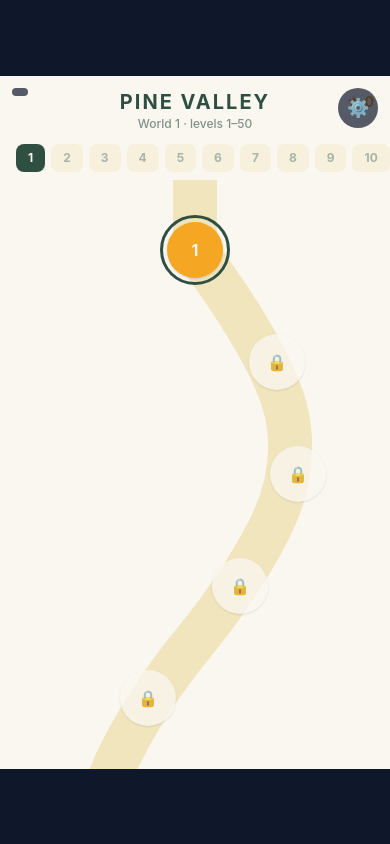
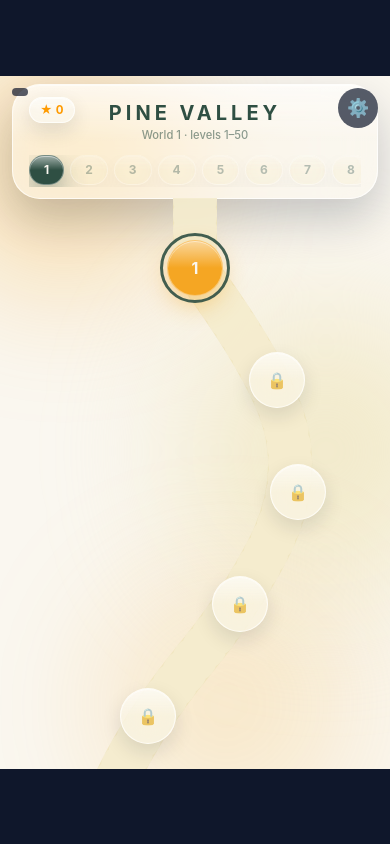
Before and after one commit to fvitas/downhill-snow-run, a website built with Vite: page index.html in a window 390 px wide. Built offline with nearby package versions, Linux system fonts and the light colour scheme.

Commit message:
Liquid-glass UI pass, plus a mockup sheet of four directions
Every panel now shares one material: blurred translucent backdrop, hairline top
edge, specular sheen, tinted from the world's own palette (dark worlds get a dim
tint instead of a white one). Map header is a floating nav card over colour
blooms, the result card springs in over a blurred scene, buttons press.

mockups/ui-style.html puts this beside three alternatives — Framework7/iOS,
hyper-casual pop, frosted minimal — at phone size for a decision.

```diff
--- a/index.html
+++ b/index.html
@@ -15,10 +15,13 @@
     </div>
     <div
       id="overlay"
-      class="fixed inset-0 z-30 flex items-center justify-center bg-slate-900/80 text-white"
+      class="fixed inset-0 z-30 flex items-center justify-center bg-slate-900/45 backdrop-blur-md text-white"
       style="display: none"
     >
-      <p id="overlay-message" class="text-lg font-medium tracking-wide"></p>
+      <p
+        id="overlay-message"
+        class="rounded-full border border-white/25 bg-white/15 px-6 py-3 text-lg font-semibold tracking-wide shadow-[0_18px_40px_rgba(15,23,42,0.35)] backdrop-blur-xl"
+      ></p>
     </div>
     <script type="module" src="/src/main.ts"></script>
   </body>
--- /dev/null
+++ b/src/ui/glass.ts
@@ -0,0 +1,56 @@
+import type { Theme } from '../game/themes.ts'
+
+// One material for every panel in the game: a blurred backdrop, a bright top edge and a specular
+// sheen. The sheen sits on -z-10 so it washes the background but never the text on top of it.
+// Callers must position the element themselves (relative or absolute): the sheen is an
+// absolutely positioned pseudo-element and needs this box as its containing block.
+export const GLASS =
+  'isolate overflow-hidden border backdrop-blur-xl backdrop-saturate-150 ' +
+  'before:pointer-events-none before:absolute before:inset-x-0 before:top-0 before:-z-10 ' +
+  "before:h-1/2 before:bg-gradient-to-b before:from-white/55 before:to-transparent before:content-['']"
+
+export const PRESS = 'transition-transform duration-150 ease-out active:scale-[0.96]'
+
+const hexToRgb = (hex: string): [number, number, number] => {
+  const value = hex.replace('#', '')
+  const full =
+    value.length === 3
+      ? value
+          .split('')
+          .map((char) => char + char)
+          .join('')
+      : value
+  const int = Number.parseInt(full, 16)
+  return [(int >> 16) & 255, (int >> 8) & 255, int & 255]
+}
+
+export const withAlpha = (hex: string, alpha: number): string => {
+  const [r, g, b] = hexToRgb(hex)
+  return `rgba(${r}, ${g}, ${b}, ${alpha})`
+}
+
+// Night Run is a dark world: its glass needs a dim tint and a faint edge, not a white one.
+export const isDarkTheme = (theme: Theme): boolean => {
+  const [r, g, b] = hexToRgb(theme.snow)
+  return (r * 0.299 + g * 0.587 + b * 0.114) / 255 < 0.5
+}
+
+export type GlassOptions = { tint?: string; alpha?: number; elevated?: boolean }
+
+export const applyGlass = (element: HTMLElement, theme: Theme, options: GlassOptions = {}): void => {
+  const dark = isDarkTheme(theme)
+  const tint = options.tint ?? (dark ? theme.trail : theme.snow)
+  element.style.background = withAlpha(tint, options.alpha ?? (dark ? 0.46 : 0.58))
+  element.style.borderColor = dark ? 'rgba(255, 255, 255, 0.16)' : 'rgba(255, 255, 255, 0.72)'
+  element.style.boxShadow = options.elevated
+    ? '0 20px 45px rgba(15, 23, 42, 0.22), inset 0 1px 0 rgba(255, 255, 255, 0.55)'
+    : '0 8px 20px rgba(15, 23, 42, 0.12), inset 0 1px 0 rgba(255, 255, 255, 0.5)'
+}
+
+// A filled control still gets the glass treatment: a gloss over a solid colour.
+export const applySolid = (element: HTMLElement, fill: string, ink: string): void => {
+  element.style.background = fill
+  element.style.color = ink
+  element.style.borderColor = 'rgba(255, 255, 255, 0.35)'
+  element.style.boxShadow = `0 10px 24px ${withAlpha(fill, 0.45)}, inset 0 1px 0 rgba(255, 255, 255, 0.45)`
+}
--- a/src/ui/hud.ts
+++ b/src/ui/hud.ts
@@ -1,5 +1,6 @@
 import { nextStarTarget, starsFor } from '../game/levels.ts'
 import { distanceLeftM, levelProgress, runOver, type GameState } from '../game/state.ts'
+import { applyGlass, applySolid, GLASS, PRESS, isDarkTheme, withAlpha } from './glass.ts'
 
 export type HudActions = {
   onRetry: () => void
@@ -24,7 +25,9 @@ const praiseFor = (combo: number): string => {
 const star = (filled: boolean): HTMLElement => {
   const element = document.createElement('span')
   element.textContent = '★'
-  element.className = filled ? 'text-amber-400' : 'text-stone-300'
+  element.className = filled
+    ? 'text-amber-400 drop-shadow-[0_2px_6px_rgba(245,166,35,0.5)]'
+    : 'opacity-25'
   return element
 }
 
@@ -49,28 +52,29 @@ export const createHud = (state: GameState, actions: HudActions): Hud => {
   // Pause: a small icon in the corner with a 44 px target around it.
   const pause = button(
     '❚❚',
-    'pointer-events-auto absolute left-1 top-[calc(env(safe-area-inset-top)+0.25rem)] ' +
-      'flex h-11 w-11 items-center justify-center text-sm opacity-60',
+    `${GLASS} ${PRESS} pointer-events-auto absolute left-3 ` +
+      'top-[calc(env(safe-area-inset-top)+0.5rem)] flex h-11 w-11 items-center justify-center ' +
+      'rounded-full text-xs',
     actions.onPause,
   )
 
   const header = document.createElement('div')
   header.className =
-    'absolute inset-x-0 top-[calc(env(safe-area-inset-top)+3rem)] flex flex-col items-center'
+    'absolute inset-x-0 top-[calc(env(safe-area-inset-top)+3.5rem)] flex flex-col items-center'
 
   const barRow = document.createElement('div')
-  barRow.className = 'flex w-[86%] items-center gap-2'
+  barRow.className = `${GLASS} relative flex w-[86%] items-center gap-2 rounded-full p-1.5`
 
   const fromNode = document.createElement('div')
   fromNode.className =
-    'flex h-9 w-9 shrink-0 items-center justify-center rounded-full text-sm font-bold'
+    'flex h-9 w-9 shrink-0 items-center justify-center rounded-full border text-sm font-bold'
 
   const toNode = document.createElement('div')
   toNode.className =
-    'flex h-9 w-9 shrink-0 items-center justify-center rounded-full border-[3px] text-sm font-bold'
+    'flex h-9 w-9 shrink-0 items-center justify-center rounded-full border text-sm font-bold'
 
   const track = document.createElement('div')
-  track.className = 'relative h-4 grow overflow-hidden rounded-full'
+  track.className = 'relative h-2.5 grow overflow-hidden rounded-full'
 
   const fill = document.createElement('div')
   fill.className = 'absolute inset-y-0 left-0 rounded-full transition-[width] duration-100'
@@ -80,97 +84,118 @@ export const createHud = (state: GameState, actions: HudActions): Hud => {
 
   // Rides the fill head, so the number is always where the progress is.
   const badge = document.createElement('div')
-  badge.className = 'absolute top-0 rounded-md px-2 py-0.5 text-xs font-bold text-white'
+  badge.className =
+    `${GLASS} absolute top-0 rounded-full px-2.5 py-0.5 text-[0.7rem] font-bold tabular-nums`
 
   const badgeRow = document.createElement('div')
-  badgeRow.className = 'relative mt-1 h-5 w-[86%]'
+  badgeRow.className = 'relative mt-1.5 h-6 w-[74%]'
   badgeRow.append(badge)
 
   const scoreLine = document.createElement('div')
-  scoreLine.className = 'mt-7 text-5xl font-bold'
+  scoreLine.className = 'mt-6 text-5xl font-bold tabular-nums tracking-tight'
 
   const comboLine = document.createElement('div')
-  comboLine.className = 'h-5 text-sm font-semibold'
+  comboLine.className = 'h-5 text-sm font-semibold tracking-wide'
 
   header.append(barRow, badgeRow, scoreLine, comboLine)
 
+  // The scene freezes behind the sheet and is blurred out, so the card owns the screen.
   const card = document.createElement('div')
   card.className =
-    'pointer-events-auto absolute inset-0 flex flex-col items-center justify-center gap-3'
+    'pointer-events-auto absolute inset-0 flex items-center justify-center ' +
+    'bg-slate-900/25 backdrop-blur-md'
   card.style.display = 'none'
 
+  const sheet = document.createElement('div')
+  sheet.className =
+    `${GLASS} relative flex w-[78%] flex-col items-center gap-2 rounded-[2rem] px-6 pb-6 pt-7`
+
   const title = document.createElement('div')
-  title.className = 'text-2xl font-bold tracking-widest'
+  title.className = 'text-xl font-bold tracking-[0.3em] opacity-70'
 
   const stars = document.createElement('div')
-  stars.className = 'flex gap-2 text-4xl'
+  stars.className = 'mt-1 flex gap-2 text-4xl'
 
   const finalScore = document.createElement('div')
-  finalScore.className = 'text-6xl font-bold'
+  finalScore.className = 'text-6xl font-bold tabular-nums tracking-tight'
 
   const detail = document.createElement('div')
   detail.className = 'text-sm font-semibold opacity-60'
 
   const buttons = document.createElement('div')
-  buttons.className = 'mt-6 flex flex-col items-center gap-2'
+  buttons.className = 'mt-5 flex w-full flex-col items-stretch gap-2'
 
-  const primary = button('Retry', 'w-44 rounded-lg px-4 py-3 text-base font-bold text-white', () => {
-    if (state.finished) actions.onNext()
-    else actions.onRetry()
-  })
+  const primary = button(
+    'Retry',
+    `${PRESS} relative rounded-2xl border px-4 py-3.5 text-base font-bold`,
+    () => {
+      if (state.finished) actions.onNext()
+      else actions.onRetry()
+    },
+  )
   const crashSite = button(
     'Crash site',
-    'w-44 rounded-lg bg-slate-800/85 px-4 py-2 text-sm font-medium text-slate-100',
+    `${GLASS} ${PRESS} relative rounded-2xl px-4 py-2.5 text-sm font-semibold`,
     actions.onCrashSite,
   )
   const menu = button(
     'Levels',
-    'w-44 rounded-lg px-4 py-2 text-sm font-medium opacity-70',
+    `${PRESS} rounded-2xl px-4 py-2 text-sm font-semibold opacity-60`,
     actions.onMenu,
   )
   buttons.append(primary, crashSite, menu)
-  card.append(title, stars, finalScore, detail, buttons)
+  sheet.append(title, stars, finalScore, detail, buttons)
+  card.append(sheet)
 
   const countdown = document.createElement('div')
-  countdown.className =
-    'absolute inset-0 flex items-center justify-center text-[8rem] font-bold leading-none'
+  countdown.className = 'absolute inset-0 flex items-center justify-center'
   countdown.style.display = 'none'
+
+  const countdownDisc = document.createElement('div')
+  countdownDisc.className =
+    `${GLASS} relative flex h-36 w-36 items-center justify-center rounded-full text-7xl font-bold`
+  countdown.append(countdownDisc)
 
   root.append(pause, header, countdown, card)
 
   let lastScore = -1
+  let cardShown = false
 
   return {
     root,
     update: () => {
       const { theme, level } = state
+      const dark = isDarkTheme(theme)
       // The card waits out the impact hold, so the crash is seen before it is judged.
       const showCard = runOver(state) && !state.inspect.on && state.freeze <= 0
       const counting = !state.started && !runOver(state)
 
       header.style.display = showCard || state.inspect.on ? 'none' : 'flex'
       pause.style.display = showCard || counting || state.inspect.on ? 'none' : 'flex'
+      applyGlass(pause, theme)
       pause.style.color = theme.ink
 
+      applyGlass(barRow, theme)
+
       fromNode.textContent = String(level.index)
-      fromNode.style.background = theme.ink
-      fromNode.style.color = theme.snow
+      applySolid(fromNode, theme.ink, theme.snow)
       toNode.textContent = level.bonus ? '★' : String(level.index + 1)
-      toNode.style.borderColor = theme.ink
+      applyGlass(toNode, theme, { tint: theme.trail, alpha: dark ? 0.5 : 0.85 })
       toNode.style.color = theme.ink
-      toNode.style.background = theme.snow
 
-      track.style.background = theme.trail
+      track.style.background = withAlpha(theme.ink, dark ? 0.25 : 0.14)
       const progress = levelProgress(state)
       fill.style.width = `${progress * 100}%`
-      fill.style.background = theme.ink
+      fill.style.background = `linear-gradient(90deg, ${withAlpha(theme.ink, 0.75)}, ${theme.ink})`
 
       badge.textContent = `${distanceLeftM(state)} m`
-      badge.style.background = theme.ink
+      applyGlass(badge, theme)
+      badge.style.color = theme.ink
       badge.style.left = `calc(${progress * 100}% - 1.5rem)`
 
       scoreLine.textContent = String(state.score)
       scoreLine.style.color = theme.ball
+      scoreLine.style.textShadow = `0 4px 18px ${withAlpha(theme.ball, 0.45)}`
       // The number kicks on every tick, the way the original's does.
       if (state.score !== lastScore) {
         scoreLine.animate(
@@ -184,23 +209,52 @@ export const createHud = (state: GameState, actions: HudActions): Hud => {
       comboLine.style.color = theme.ink
 
       countdown.style.display = counting ? 'flex' : 'none'
-      countdown.style.color = theme.ink
       if (counting) {
+        applyGlass(countdownDisc, theme, { elevated: true })
+        countdownDisc.style.color = theme.ink
         const seconds = Math.ceil(state.countdown)
-        countdown.textContent = seconds > 0 ? String(seconds) : 'GO'
+        const text = seconds > 0 ? String(seconds) : 'GO'
+        if (countdownDisc.textContent !== text) {
+          countdownDisc.textContent = text
+          countdownDisc.animate(
+            [
+              { transform: 'scale(0.82)', opacity: 0.4 },
+              { transform: 'scale(1)', opacity: 1 },
+            ],
+            { duration: 260, easing: 'cubic-bezier(0.2, 0.9, 0.3, 1.2)' },
+          )
+        }
       }
 
       card.style.display = showCard ? 'flex' : 'none'
-      if (!showCard) return
+      if (!showCard) {
+        cardShown = false
+        return
+      }
 
-      card.style.background = `${theme.snow}dd`
-      card.style.color = theme.ink
+      // Springs in once per run, not on every frame the card is up.
+      if (!cardShown) {
+        cardShown = true
+        sheet.animate(
+          [
+            { transform: 'scale(0.9) translateY(12px)', opacity: 0 },
+            { transform: 'scale(1) translateY(0)', opacity: 1 },
+          ],
+          { duration: 320, easing: 'cubic-bezier(0.2, 0.9, 0.3, 1.1)' },
+        )
+      }
+
+      applyGlass(sheet, theme, { alpha: dark ? 0.72 : 0.82, elevated: true })
+      sheet.style.color = theme.ink
       const crashTitle = state.lastHit?.kind === 'avalanche' ? 'CAUGHT' : 'CRASHED'
       title.textContent = state.finished ? (level.bonus ? 'COLLECTED' : 'FINISH') : crashTitle
       finalScore.textContent = String(state.score)
       finalScore.style.color = theme.ball
-      primary.style.background = theme.ink
+      finalScore.style.textShadow = `0 4px 18px ${withAlpha(theme.ball, 0.4)}`
+      applySolid(primary, theme.ink, theme.snow)
       primary.textContent = state.finished ? 'Next level' : 'Retry'
+      applyGlass(crashSite, theme, { tint: theme.trail, alpha: dark ? 0.5 : 0.8 })
+      crashSite.style.color = theme.ink
       crashSite.style.display = state.finished ? 'none' : 'block'
       menu.style.color = theme.ink
 
--- a/src/ui/map.ts
+++ b/src/ui/map.ts
@@ -6,6 +6,7 @@ import {
 } from '../game/levels.ts'
 import { recordOf, totalStars, type Progress } from '../game/progress.ts'
 import { themeForWorld } from '../game/themes.ts'
+import { applyGlass, applySolid, GLASS, PRESS, isDarkTheme, withAlpha } from './glass.ts'
 
 export type LevelMap = {
   root: HTMLElement
@@ -45,28 +46,53 @@ const ribbonPath = (width: number): string => {
 
 const SVG_NS = 'http://www.w3.org/2000/svg'
 
+// Frosted glass over a flat colour looks like nothing, so the world's colours bloom behind it.
+const blob = (position: string, size: string): HTMLElement => {
+  const element = document.createElement('div')
+  element.className = `absolute ${position} ${size} rounded-full blur-3xl`
+  return element
+}
+
 export const createLevelMap = (onPlay: (level: number) => void): LevelMap => {
   const root = document.createElement('div')
-  root.className = 'absolute inset-0 z-20 flex flex-col'
+  root.className = 'absolute inset-0 z-20 flex flex-col overflow-hidden'
   root.style.display = 'none'
 
+  const glow = document.createElement('div')
+  glow.className = 'pointer-events-none absolute inset-0 -z-10'
+  const glowTop = blob('-left-16 -top-10', 'h-64 w-64')
+  const glowMid = blob('-right-20 top-1/3', 'h-72 w-72')
+  const glowLow = blob('-bottom-16 left-1/4', 'h-64 w-64')
+  glow.append(glowTop, glowMid, glowLow)
+
   const header = document.createElement('div')
-  header.className =
-    'relative shrink-0 px-4 pb-1 pt-[calc(env(safe-area-inset-top)+0.75rem)]'
+  header.className = 'shrink-0 px-3 pt-[calc(env(safe-area-inset-top)+0.5rem)]'
+
+  const nav = document.createElement('div')
+  nav.className = `${GLASS} relative rounded-[1.75rem] px-4 pb-2.5 pt-3.5`
+
+  const titleRow = document.createElement('div')
+  titleRow.className = 'relative flex flex-col items-center'
 
   const worldName = document.createElement('div')
-  worldName.className = 'text-center text-xl font-bold tracking-widest'
+  worldName.className = 'text-center text-xl font-bold tracking-[0.2em]'
 
   const worldNote = document.createElement('div')
-  worldNote.className = 'text-center text-xs font-medium opacity-60'
+  worldNote.className = 'text-center text-[0.7rem] font-medium opacity-55'
 
   const starCount = document.createElement('div')
   starCount.className =
-    'absolute right-4 top-[calc(env(safe-area-inset-top)+1rem)] text-sm font-bold text-amber-500'
+    `${GLASS} absolute -top-0.5 left-0 rounded-full px-2.5 py-1 text-xs font-bold tabular-nums ` +
+    'text-amber-500'
+
+  titleRow.append(worldName, worldNote, starCount)
 
   const strip = document.createElement('div')
-  strip.className = 'flex shrink-0 gap-1.5 overflow-x-auto px-4 py-2'
+  strip.className = 'mt-3 flex gap-1.5 overflow-x-auto pb-0.5 [scrollbar-width:none]'
   strip.dataset.ui = ''
+
+  nav.append(titleRow, strip)
+  header.append(nav)
 
   const scroller = document.createElement('div')
   scroller.className = 'relative grow overflow-y-auto'
@@ -85,15 +111,22 @@ export const createLevelMap = (onPlay: (level: number) => void): LevelMap => {
   ribbon.setAttribute('stroke-width', '44')
   ribbon.setAttribute('stroke-linecap', 'round')
   ribbon.setAttribute('stroke-linejoin', 'round')
-  piste.append(ribbon)
+
+  const ribbonEdge = document.createElementNS(SVG_NS, 'path')
+  ribbonEdge.setAttribute('fill', 'none')
+  ribbonEdge.setAttribute('stroke-width', '44')
+  ribbonEdge.setAttribute('stroke-linecap', 'round')
+  ribbonEdge.setAttribute('stroke-linejoin', 'round')
+  ribbonEdge.setAttribute('stroke-dasharray', '2 14')
+  ribbonEdge.setAttribute('opacity', '0.35')
+  piste.append(ribbon, ribbonEdge)
 
   const nodes = document.createElement('div')
   nodes.className = 'absolute inset-0'
 
   canvas.append(piste, nodes)
   scroller.append(canvas)
-  header.append(worldName, worldNote, starCount)
-  root.append(header, strip, scroller)
+  root.append(glow, header, scroller)
 
   let shownProgress: Progress | null = null
   let shownWorld = 1
@@ -103,35 +136,49 @@ export const createLevelMap = (onPlay: (level: number) => void): LevelMap => {
     shownWorld = world
 
     const theme = themeForWorld(world)
+    const dark = isDarkTheme(theme)
     const width = scroller.clientWidth || 360
     root.style.background = theme.snow
     root.style.color = theme.ink
+    glowTop.style.background = withAlpha(theme.ball, 0.3)
+    glowMid.style.background = withAlpha(theme.trail, 0.7)
+    glowLow.style.background = withAlpha(theme.ball, 0.18)
+
+    applyGlass(nav, theme, { elevated: true })
+    nav.style.color = theme.ink
     worldName.textContent = theme.name.toUpperCase()
 
     const first = (world - 1) * LEVELS_PER_WORLD + 1
     worldNote.textContent = `World ${world} · levels ${first}–${first + LEVELS_PER_WORLD - 1}`
     starCount.textContent = `★ ${totalStars(progress)}`
+    applyGlass(starCount, theme, { tint: theme.snow, alpha: dark ? 0.35 : 0.65 })
 
     strip.replaceChildren()
     const reachedWorld = worldOf(progress.unlocked)
     for (let w = 1; w <= WORLD_COUNT; w += 1) {
       const reachable = reachedWorld >= w
+      const current = w === world
       const chip = document.createElement('button')
       chip.type = 'button'
       chip.textContent = String(w)
-      chip.className = 'shrink-0 rounded-lg px-3 py-1.5 text-xs font-bold'
+      chip.className = `${GLASS} ${PRESS} relative shrink-0 rounded-full px-3.5 py-1.5 text-xs font-bold`
       chip.dataset.ui = ''
-      chip.style.background = w === world ? theme.ink : theme.trail
-      chip.style.color = w === world ? theme.snow : theme.ink
-      chip.style.opacity = reachable ? '1' : '0.4'
+      if (current) applySolid(chip, theme.ink, theme.snow)
+      else {
+        applyGlass(chip, theme, { tint: theme.trail, alpha: dark ? 0.4 : 0.6 })
+        chip.style.color = theme.ink
+      }
+      chip.style.opacity = reachable ? '1' : '0.35'
       if (reachable) chip.addEventListener('click', () => renderWorld(progress, w, first))
       strip.append(chip)
     }
 
     piste.setAttribute('width', String(width))
     piste.setAttribute('viewBox', `0 0 ${width} ${CONTENT_HEIGHT}`)
-    ribbon.setAttribute('stroke', theme.trail)
+    ribbon.setAttribute('stroke', withAlpha(theme.trail, dark ? 0.55 : 0.9))
     ribbon.setAttribute('d', ribbonPath(width))
+    ribbonEdge.setAttribute('stroke', withAlpha(theme.snow, 0.9))
+    ribbonEdge.setAttribute('d', ribbonPath(width))
 
     nodes.replaceChildren()
     for (let i = 0; i < LEVELS_PER_WORLD; i += 1) {
@@ -146,18 +193,21 @@ export const createLevelMap = (onPlay: (level: number) => void): LevelMap => {
       node.type = 'button'
       node.dataset.ui = ''
       node.className =
-        'absolute flex items-center justify-center rounded-full text-base font-bold shadow'
+        `${GLASS} ${PRESS} absolute flex items-center justify-center rounded-full text-base font-bold`
       node.style.width = `${NODE_SIZE}px`
       node.style.height = `${NODE_SIZE}px`
       node.style.left = `${x - NODE_SIZE / 2}px`
       node.style.top = `${y - NODE_SIZE / 2}px`
-      node.style.background = locked ? theme.snow : record.stars > 0 ? theme.ink : theme.ball
-      node.style.color = theme.ink
-      node.style.opacity = locked ? '0.75' : '1'
-      if (!locked) node.style.color = theme.snow
+
+      if (locked) {
+        applyGlass(node, theme, { tint: theme.snow, alpha: dark ? 0.3 : 0.55 })
+        node.style.color = withAlpha(theme.ink, 0.6)
+      } else {
+        applySolid(node, record.stars > 0 ? theme.ink : theme.ball, theme.snow)
+      }
       node.textContent = locked ? '🔒' : level.bonus ? '◆' : String(index)
       if (index === progress.unlocked) {
-        node.style.outline = `3px solid ${theme.ink}`
+        node.style.outline = `3px solid ${withAlpha(theme.ink, 0.9)}`
         node.style.outlineOffset = '4px'
       }
       if (!locked) node.addEventListener('click', () => onPlay(index))
@@ -167,7 +217,7 @@ export const createLevelMap = (onPlay: (level: number) => void): LevelMap => {
         const earned = document.createElement('div')
         earned.className = 'absolute text-center text-xs leading-none text-amber-400'
         earned.style.left = `${x - 30}px`
-        earned.style.top = `${y + NODE_SIZE / 2 + 3}px`
+        earned.style.top = `${y + NODE_SIZE / 2 + 5}px`
         earned.style.width = '60px'
         earned.textContent = '★'.repeat(record.stars) + '☆'.repeat(3 - record.stars)
         nodes.append(earned)
@@ -176,10 +226,13 @@ export const createLevelMap = (onPlay: (level: number) => void): LevelMap => {
       const tag = level.bonus ? 'coin run' : level.avalanche ? 'avalanche' : null
       if (tag && !locked) {
         const label = document.createElement('div')
-        label.className = 'absolute text-center text-[10px] font-bold uppercase leading-none opacity-60'
-        label.style.left = `${x - 40}px`
-        label.style.top = `${y - NODE_SIZE / 2 - 14}px`
-        label.style.width = '80px'
+        label.className =
+          `${GLASS} absolute rounded-full px-2 py-0.5 text-center text-[0.6rem] font-bold uppercase tracking-wider`
+        label.style.left = `${x - 45}px`
+        label.style.top = `${y - NODE_SIZE / 2 - 20}px`
+        label.style.width = '90px'
+        applyGlass(label, theme, { tint: theme.snow, alpha: dark ? 0.35 : 0.7 })
+        label.style.color = withAlpha(theme.ink, 0.8)
         label.textContent = tag
         nodes.append(label)
       }
@@ -203,6 +256,10 @@ export const createLevelMap = (onPlay: (level: number) => void): LevelMap => {
     show: (progress, focusLevel) => {
       root.style.display = 'flex'
       renderWorld(progress, worldOf(focusLevel), focusLevel)
+      root.animate(
+        [{ opacity: 0, transform: 'scale(1.02)' }, { opacity: 1, transform: 'scale(1)' }],
+        { duration: 220, easing: 'ease-out' },
+      )
     },
     hide: () => {
       root.style.display = 'none'
```
Also changed, not shown: refs/shot-glass-map.png (added), refs/shot-glass-run.png (added), refs/shot-slope.png (added), refs/shot-ui-styles.png (added).
